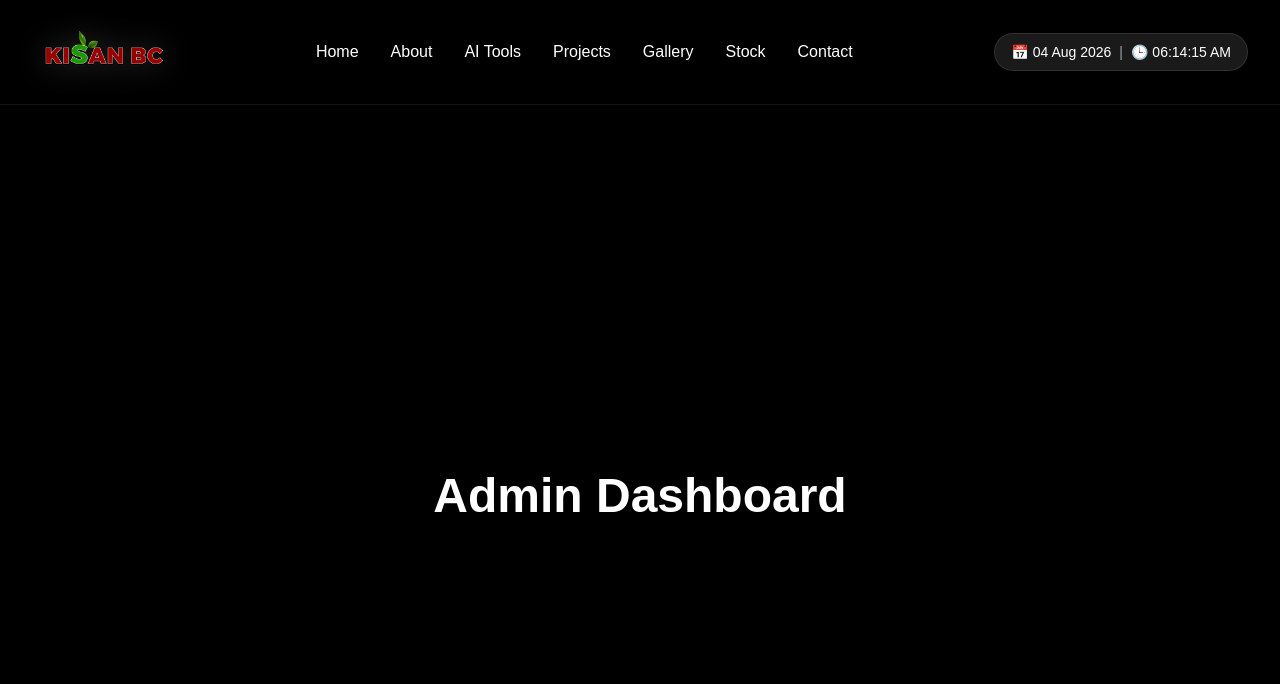
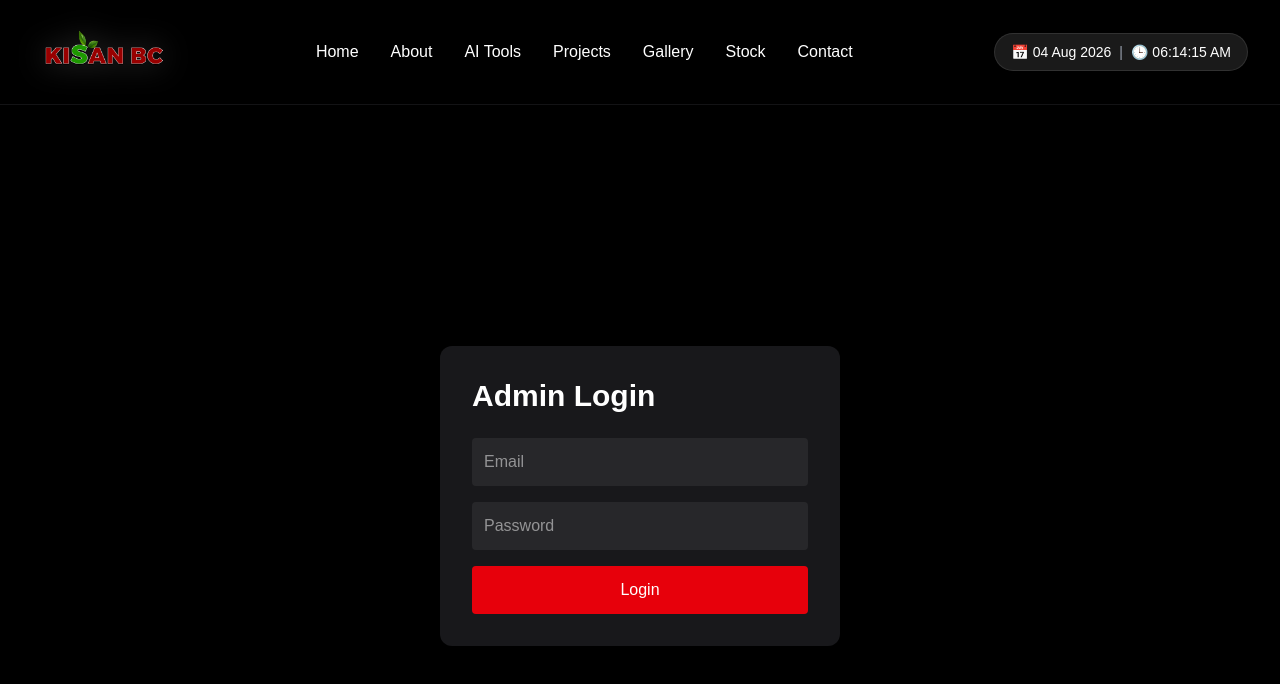
Before and after one commit to bkkisan100-creator/kisanbk-website, a Next.js app: page /admin in a window 1280 px wide. Shown: the top 684 px of the page. Built offline with nearby package versions, Linux system fonts and the light colour scheme; no server answers.

Commit message:
Admin login completed

```diff
--- a/app/admin/page.js
+++ b/app/admin/page.js
@@ -1,9 +1,56 @@
-export default function Dashboard() {
+"use client";
+
+import { useState } from "react";
+import { supabase } from "../lib/supabase";
+
+export default function AdminLogin() {
+  const [email, setEmail] = useState("");
+  const [password, setPassword] = useState("");
+
+  async function login(e) {
+    e.preventDefault();
+
+    const { error } = await supabase.auth.signInWithPassword({
+      email,
+      password,
+    });
+
+    if (error) {
+      alert(error.message);
+      return;
+    }
+
+    window.location.href = "/admin/dashboard";
+  }
+
   return (
-    <div className="min-h-screen bg-black text-white flex items-center justify-center">
-      <h1 className="text-5xl font-bold">
-        Admin Dashboard
-      </h1>
-    </div>
+    <main className="min-h-screen bg-black flex items-center justify-center">
+      <form
+        onSubmit={login}
+        className="bg-zinc-900 p-8 rounded-xl w-[400px]"
+      >
+        <h1 className="text-white text-3xl font-bold mb-6">
+          Admin Login
+        </h1>
+
+        <input
+          className="w-full p-3 mb-4 rounded bg-zinc-800 text-white"
+          placeholder="Email"
+          type="email"
+          onChange={(e) => setEmail(e.target.value)}
+        />
+
+        <input
+          className="w-full p-3 mb-4 rounded bg-zinc-800 text-white"
+          placeholder="Password"
+          type="password"
+          onChange={(e) => setPassword(e.target.value)}
+        />
+
+        <button className="w-full bg-red-600 p-3 rounded text-white">
+          Login
+        </button>
+      </form>
+    </main>
   );
 }
```
Also changed, not shown: app/lib/supabase.js (renamed from public/lib/supabase.js).
